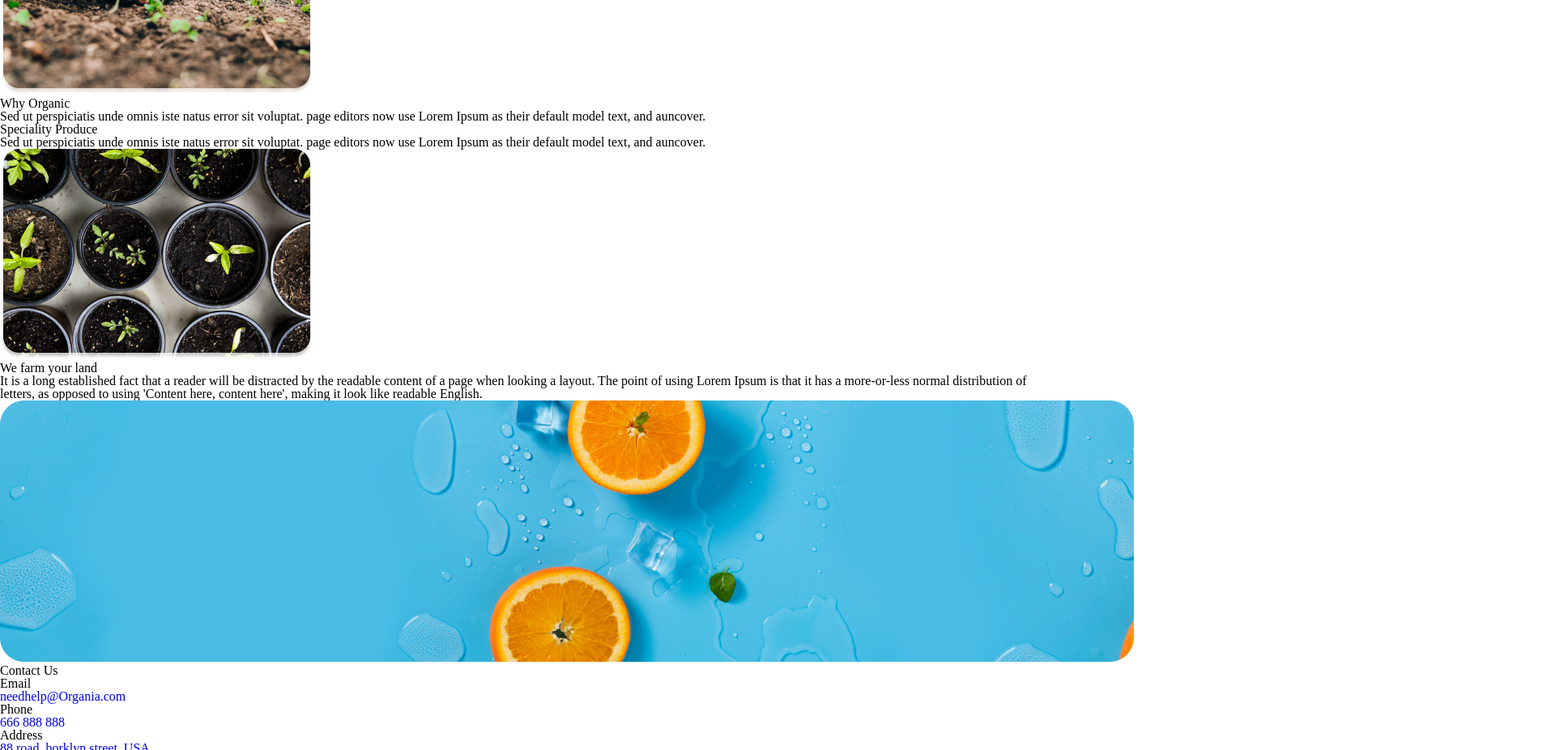
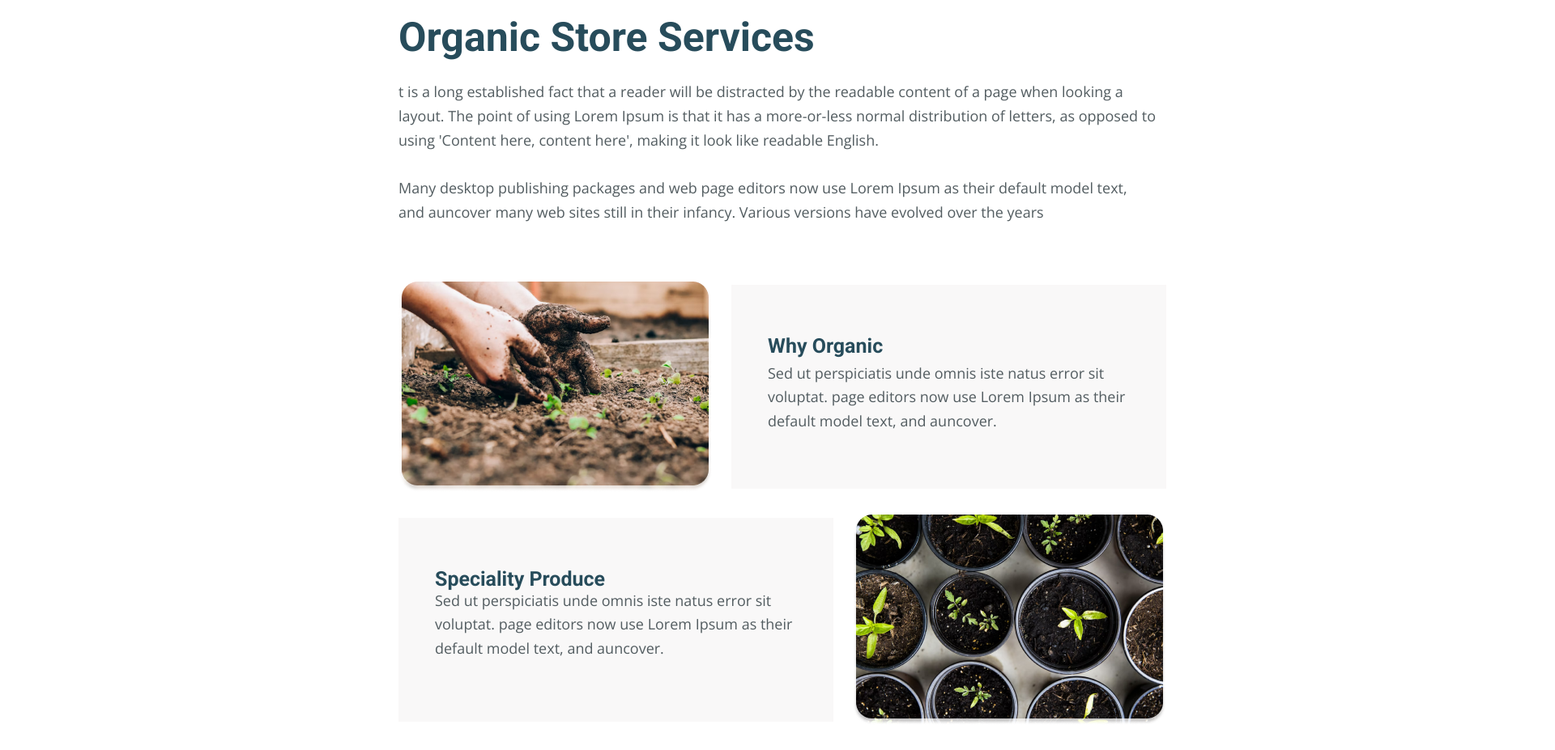
Before and after one commit to Gugesha/Mariam-Gugeshashvili-les5, a plain HTML site: page index.html in a window 1280 px wide. Shown: the part 1645-2572 px from the top of the page at 81% size, 1920 px wide, since content can reach past the window. Drawn offline with nearby package versions, Linux system fonts and the light colour scheme.

Commit message:
missing footer

```diff
--- a/css/style.css
+++ b/css/style.css
@@ -20,8 +20,106 @@
     color: #274C5B;
     font-family: 'Roboto', sans-serif;
     font-size: 20px;
-
+}
+.section{
+    width: 2224px;
 }
 .image1{
-    margin: 16.28px;
+    margin-top: 16.28px;
+    margin-bottom: 182px;
 }
+.image2{
+    margin-left: 260px;
+    margin-bottom: 78px;
+    /* margin: 0 auto; */
+}
+.h2text{
+    /* margin: 0 auto; */
+    color: #274C5B;
+    font-family: 'Roboto', sans-serif;
+    font-size: 50px;
+    margin-left: 492px; ;
+    margin-bottom: 28px;
+}
+.ptext{
+    font-family: 'Open Sans', sans-serif;
+    font-size: 18px;
+    line-height: 29.77px;
+    color: #525C60;
+}
+.add1{
+    margin-left: 492px;
+    width: 936px;
+    margin-bottom: 29.77px;
+}
+.add2{
+    margin-left: 492px;
+    width: 936px;
+    margin-bottom: 70px;
+}
+.rightdiv{
+    width: 537px;
+    height: 252px;
+    background-color: #F9F8F8;
+    padding: 63px 45px;
+    margin-left: 20px;
+}
+.ib{
+    display: inline-block;
+    vertical-align: middle;
+}
+.h3text{
+    font-size: 25px;
+    font-family: 'Roboto', sans-serif;
+    color: #274C5B;
+}
+.p-add1{
+    width: 447px;
+    height: 90px;
+    margin-top: 7px;
+}
+.upperdiv{
+    margin-left: 492px;
+    margin-bottom: 28px;
+}
+.leftdiv{
+    width: 537px;
+    height: 252px;
+    background-color: #F9F8F8;
+    padding: 63px 45px;
+    margin-right: 20px;
+}
+.downdiv{
+    margin-left: 492px;
+    margin-bottom: 70px;
+}
+.h2add{
+    color: #274C5B;
+    font-family: 'Roboto', sans-serif;
+    margin-left: 492px; ;
+    margin-bottom: 11px;
+    font-size: 35px;
+}
+.p-add2{
+    margin-left: 492px;
+    margin-bottom: 97px;
+}
+.imageorange{
+    margin-left: 260px;
+    margin-bottom: 75px;
+}
+.div1{
+    width: 291px;
+    min-height: 308px;
+    display: inline-block;
+}
+.div2{
+    width: 543px;
+    height: 136.72px;
+    display: inline-block;
+}
+.div3{
+    width: 285px;
+    height: 304px;
+    display: inline-block;
+}
--- a/index.html
+++ b/index.html
@@ -8,6 +8,7 @@
     <link rel="preconnect" href="https://fonts.googleapis.com">
 <link rel="preconnect" href="https://fonts.gstatic.com" crossorigin>
 <link href="https://fonts.googleapis.com/css2?family=Open+Sans&family=Roboto:wght@700&display=swap" rel="stylesheet">
+<link href="https://fonts.googleapis.com/css2?family=Open+Sans&display=swap" rel="stylesheet">
 </head>
 <body>
     <header class="header">
@@ -26,58 +27,58 @@
         </nav>
     </header>
     <main>
-        <section>
+        <section class="section">
             <img class="image1" src="images/blue.jpg" alt="lemons">
-            <img src="images/man.jpg" alt="">
-            <h2>Organic Store Services</h2>
-            <p>t is a long established fact that a reader will be
+            <img class="image2" src="images/man.jpg" alt="man">
+            <h2 class="h2text">Organic Store Services</h2>
+            <p class="ptext add1">t is a long established fact that a reader will be
                 distracted by the readable content of a page when looking a layout.
                  The point of using Lorem Ipsum is that it has a more-or-less normal
                   distribution of letters, as opposed to using 'Content here, content here',
                    making it look like readable English.</p>
-            <p>Many desktop publishing packages and web page editors now use Lorem Ipsum as
+            <p class="ptext add2">Many desktop publishing packages and web page editors now use Lorem Ipsum as
                  their default model text, and auncover many web sites still in their infancy.
                   Various versions have evolved over the years</p>
-            <div>
-                <img src="images/hands.png" alt="hands">
-                <div>
-                    <h3>Why Organic</h3>
-                    <p>Sed ut perspiciatis unde omnis iste natus error sit voluptat.
+            <div class="upperdiv">
+                <img class="ib" src="images/hands.png" alt="hands">
+                <div class="rightdiv ib">
+                    <h3 class="h3text">Why Organic</h3>
+                    <p class="ptext p-add1">Sed ut perspiciatis unde omnis iste natus error sit voluptat.
                          page editors now use Lorem Ipsum as their default model text, and auncover.</p>
                 </div>
             </div>
-            <div>
-                <div>
-                    <h3>Speciality Produce</h3>
-                    <p>Sed ut perspiciatis unde omnis iste natus error sit voluptat.
+            <div class="downdiv">
+                <div class="leftdiv ib">
+                    <h3 class="h3text">Speciality Produce</h3>
+                    <p class="ptext">Sed ut perspiciatis unde omnis iste natus error sit voluptat.
                          page editors now use Lorem Ipsum as their default model text, and auncover.</p>
                 </div>
-                <img src="images/plants.png" alt="plants">
+                <img class="ib" src="images/plants.png" alt="plants">
             </div>
-            <h2>We farm your land</h2>
-            <p>It is a long established fact that a reader will be distracted by the readable
+            <h2 class="h2add">We farm your land</h2>
+            <p class="ptext p-add2">It is a long established fact that a reader will be distracted by the readable
                  content of a page when looking a layout. The point of using Lorem Ipsum is that
                  it has a more-or-less normal distribution of letters, as opposed to using 'Content
                  here, content here', making it look like readable English.</p>
-            <img src="images/oranges.png" alt="orage">
+            <img class="imageorange" src="images/oranges.png" alt="orage">
         </section>
     </main>
     <footer>
-        <div>
+        <div class="div1">
             <h4>Contact Us</h4>
             <p>Email</p>
-            <a href="emailto:needhelp@Organia.com">needhelp@Organia.com</a>
-            <p>Phone</p>
-            <a href="callto:666 888 888">666 888 888</a>
+            <a class="ptext" href="emailto:needhelp@Organia.com">needhelp@Organia.com</a>
+            <p> Phone</p>
+            <a class="ptext" href="callto:666 888 888">666 888 888</a>
             <p>Address</p>
-            <a href="https://goo.gl/maps/Wi2FyLW6RTAx9rc56" target="_blank" >88 road, borklyn street, USA</a>
+            <a class="ptext" href="https://goo.gl/maps/Wi2FyLW6RTAx9rc56" target="_blank" >88 road, borklyn street, USA</a>
         </div>
-        <div>
+        <div class="div2">
             <img src="images/Logo.svg" alt="logo">
-            <p>Simply dummy text of the printing and typesetting industry.
+            <p class="ptext">Simply dummy text of the printing and typesetting industry.
                 Lorem Ipsum simply dummy text of the printing </p>
         </div>
-        <div>
+        <div class="div3">
             <h4>Utility Pages</h4>
             <ul>
                 <li>Style Guide</li>
@@ -88,7 +89,7 @@
             </ul>
         </div>
         <div></div>
-        <p>Copyright © Organick | Designed by VictorFlow Templates - Powered by Webflow</p>
+        <p class="ptext">Copyright © Organick | Designed by VictorFlow Templates - Powered by Webflow</p>
     </footer>
 </body>
 </html>
```
